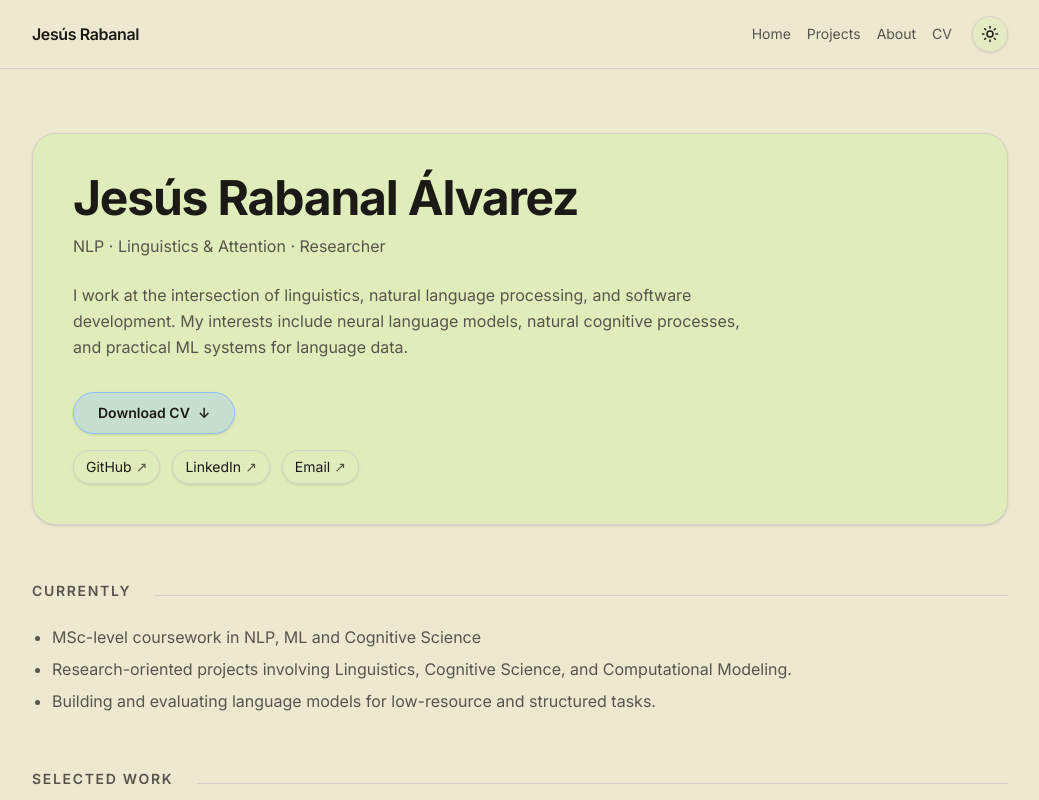
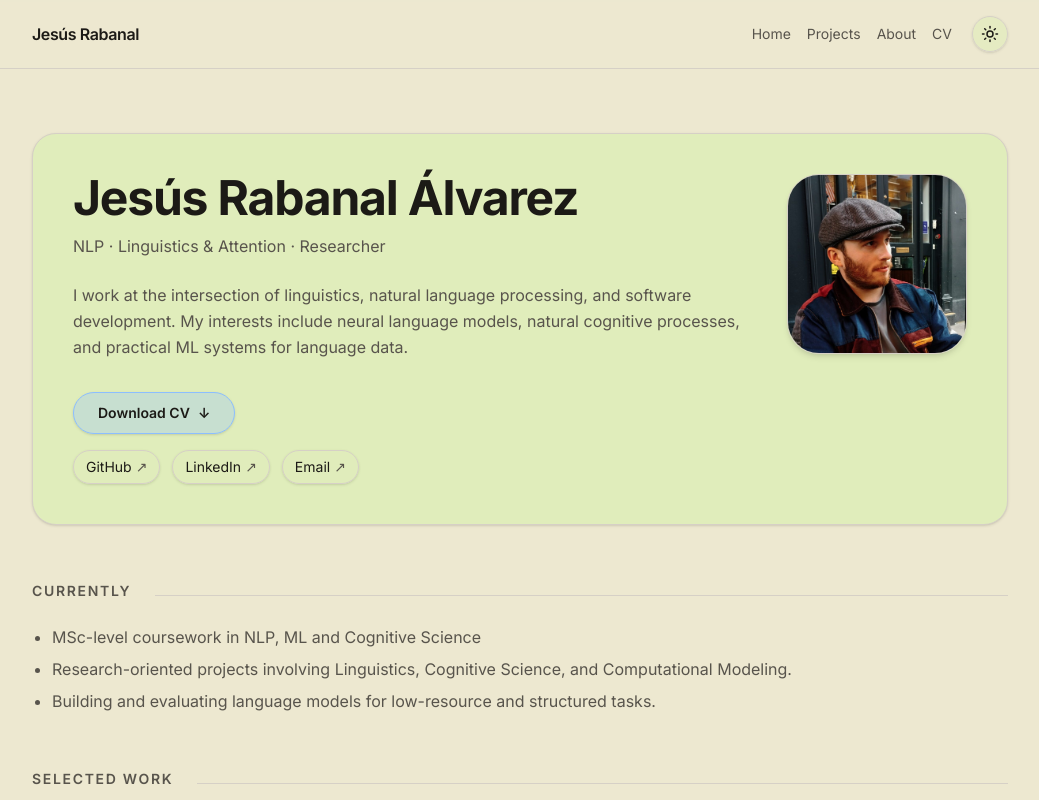
Before and after one commit to RabanalGsus/my-portfolio, a Next.js app: page / in a window 1280 px wide. Shown: the top 800 px of the page, without its empty margins (120-1159 px from the left). Built offline with nearby package versions, Linux system fonts and the light colour scheme.

Commit message:
added pfp

```diff
--- a/app/page.tsx
+++ b/app/page.tsx
@@ -2,6 +2,7 @@ import Section from "@/components/Section";
 import ProjectCard from "@/components/ProjectCard";
 import { projects } from "@/data/projects";
 import Container from "@/components/Container";
+import Image from "next/image";
 
 function PrimaryLink({
   href,
@@ -47,6 +48,8 @@ export default function Home() {
       <Container>
         <header>
           <div className="rounded-3xl border border-[rgb(var(--border))] bg-[rgb(var(--panel))] p-8 shadow-sm sm:p-10">
+            <div className="grid gap-8 md:grid-cols-[1fr_180px] md:items-start">
+              <div>
                 <h1 className="text-4xl font-bold tracking-tight text-[rgb(var(--text))] sm:text-5xl">
                   Jesús Rabanal Álvarez
                 </h1>
@@ -57,9 +60,9 @@ export default function Home() {
 
                 <p className="mt-6 max-w-2xl leading-relaxed text-[rgb(var(--muted))]">
                   I work at the intersection of linguistics, natural language
-              processing, and software development. My interests include neural
-              language models, natural cognitive processes, and practical ML
-              systems for language data.
+                  processing, and software development. My interests include
+                  neural language models, natural cognitive processes, and
+                  practical ML systems for language data.
                 </p>
 
                 <div className="mt-8 flex flex-col items-center gap-4 sm:items-start">
@@ -77,6 +80,19 @@ export default function Home() {
                     <SecondaryLink href="mailto:jesusrabanal@hotmail.com">
                       Email
                     </SecondaryLink>
+                  </div>
+                </div>
+              </div>
+
+              <div className="mx-auto md:mx-0 md:justify-self-end">
+                <Image
+                  src="/images/profile.jpg"
+                  alt="Portrait of Jesús Rabanal Álvarez"
+                  width={180}
+                  height={180}
+                  priority
+                  className="aspect-square rounded-[2rem] border border-[rgb(var(--border))] object-cover shadow-md"
+                />
               </div>
             </div>
           </div>
```
Also changed, not shown: public/images/profile.jpg (added). Lines whose indentation alone changed are shown as unchanged.
